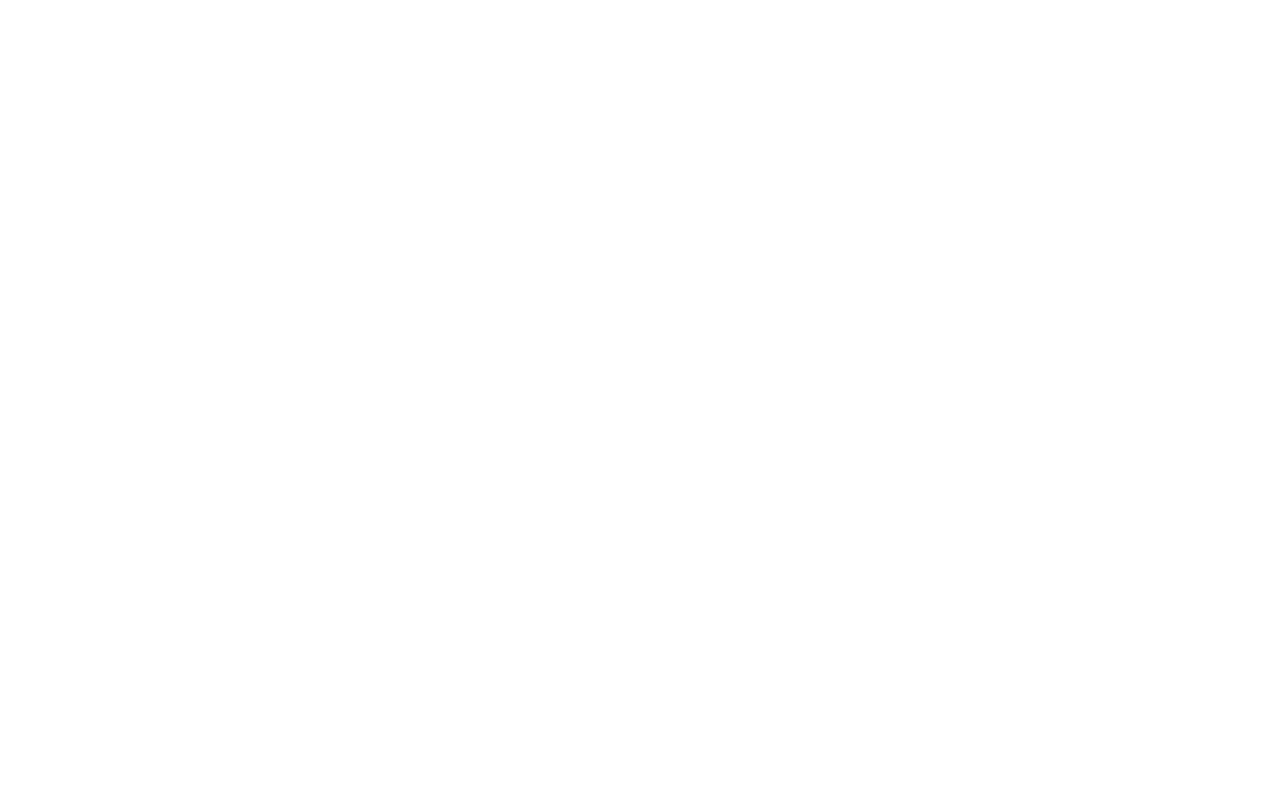
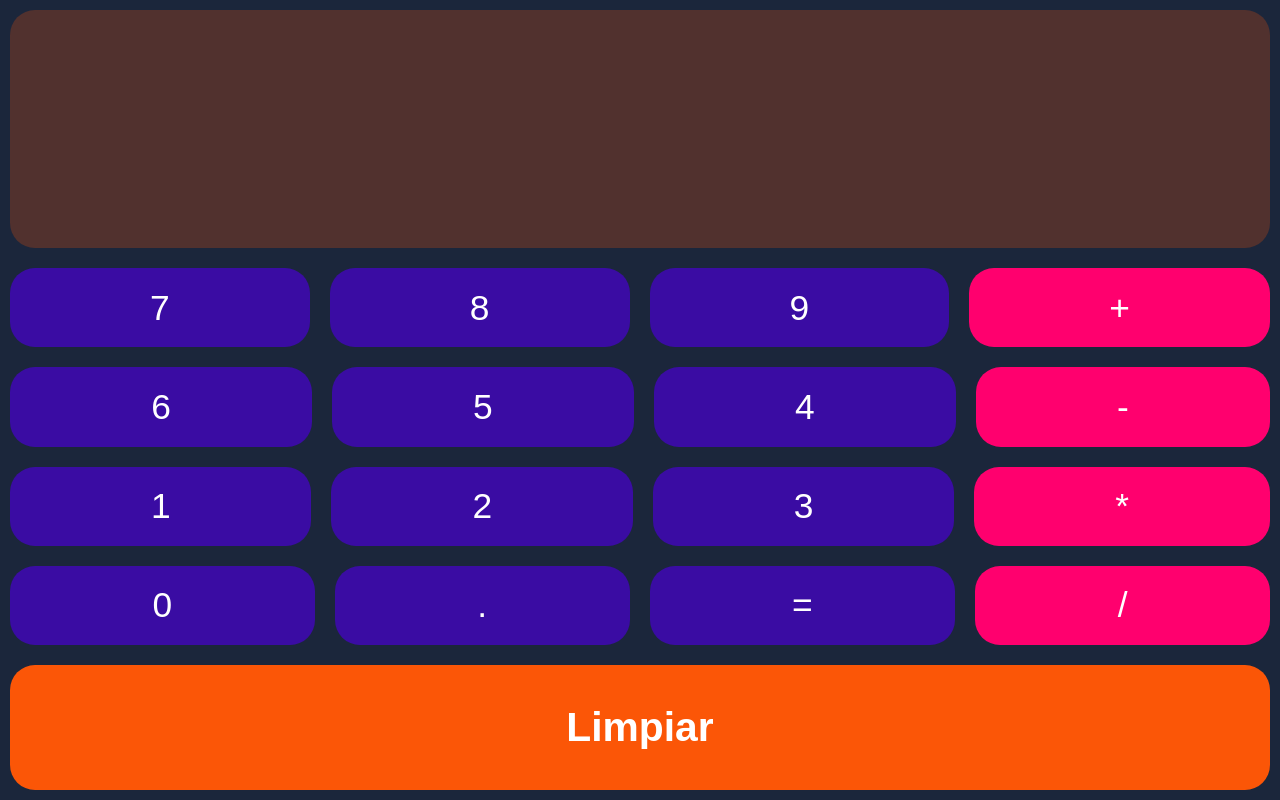
Before and after one commit to AntonioZurano/r-calculator, a React (Create React App) app: page / in a window 1280 px wide. Built offline with nearby package versions, Linux system fonts and the light colour scheme.

Commit message:
dependencia mathjs

```diff
--- a/package.json
+++ b/package.json
@@ -6,6 +6,7 @@
     "@testing-library/jest-dom": "^5.16.5",
     "@testing-library/react": "^13.4.0",
     "@testing-library/user-event": "^13.5.0",
+    "mathjs": "^10.4.2",
     "react": "^18.2.0",
     "react-dom": "^18.2.0",
     "react-scripts": "5.0.1",
--- a/src/App.css
+++ b/src/App.css
@@ -1,74 +1,33 @@
-.App {
+.container_calculadora{
+  width: 100%;
+  height: 100vh;
 
+  display: flex;
+  flex-direction: column;
+
+  font-size: 1.7em;
+  background-color: #1b263b;
 }
+.container_pantalla{
+  height: 180px;
+  flex-grow: 1;
+  padding: 10px;
+}
+.container_botones_cal{
+  flex-grow: 2;
 
-.App-logo {
-  height: 40vmin;
-  pointer-events: none;
+  display: flex;
+  flex-direction: column;
 }
+.fila{
+  display: flex;
+  align-items: center;
+  justify-content: center;
+  flex-grow: 1;
 
-* {
-  font-family: 'Fraunces', serif;
-  color: #fff;
+  margin: 10px 0;
 }
-
-.container {
-  display: flex;
-  justify-content:center;
-  align-items: center;
-  height: 100vh;
+.container_botonClear{
+  flex-grow: 1;
+  padding: 10px;
 }
-
-.calculadora {
-  display: grid;
-  grid-template-columns: repeat(4, 75px);
-  grid-template-rows: 160px repeat(5, 75px);
-  background-color: #00916e;
-  padding: 15px;
-  border-radius: 32px;
-  box-shadow: 15px 10px 0px 5px #00000033;
-}
-button {
-  cursor: pointer;
-  margin: 5px;
-  padding: 0;
-  border-radius: 32px;
-  font-size: 1.5em;
-  border: none;
-  background-color: #00916e;
-  box-shadow: 5px 5px 10px -3px #00000040, -5px -5px 15px 3px #00ffc11f;
-}
-
-button:active {
-  background-color: #006f54;
-}
-
-button:focus {
-  outline: none;
-}
-
-.display {
-  grid-column: 1 / -1;
-  padding: 16px;
-  display: flex;
-  margin: 10px 10px 20px;
-  flex-direction: column;
-  align-items: flex-end;
-  background-color: #363636;
-  border-radius: 32px;
-  text-align: right;
-  justify-content: space-between;
-  word-break: break-all;
-  box-shadow: 0px 0px 0px 10px #00000033;
-}
-
-#valor-actual {
-  font-size: 1.5em;
-}
-
-#valor-anterior{
-   font-size: 2em;
-}
-.col-2 {
-  grid-column: span 2;
-}
--- a/src/App.js
+++ b/src/App.js
@@ -1,12 +1,66 @@
-import './App.css';
+import { useState } from "react";
+import "./App.css";
+import Boton from "./Componentes/Boton/Boton";
+import BotonClear from "./Componentes/BotonClear/BotonClear";
+import Pantalla from "./Componentes/Pantalla/Pantalla";
+import { evaluate } from "mathjs";
+function App() {
 
-function App() {
+  const [input, setInput] = useState("");
+
+  const agregarInput = (dato) =>{
+    setInput(input + dato);
+  }
+  const clearPantalla = () =>{
+    setInput("");
+  }
+  const calcularOperacion = () =>{
+    try {
+      if(input){
+        setInput(evaluate(input));
+      }else{
+        alert("No hay números");
+      }
+    } catch (error) {
+      alert("Operación incorrecta...");
+    }
+  }
   return (
     <div className="App">
-      <header className="App-header">
-
-
-      </header>
+      <div className="container_calculadora">
+        <div className="container_pantalla">
+          <Pantalla>{input}</Pantalla>
+        </div>
+        <div className="container_botones_cal">
+          <div className="fila">
+            <Boton manejarClic={agregarInput}>7</Boton>
+            <Boton manejarClic={agregarInput}>8</Boton>
+            <Boton manejarClic={agregarInput}>9</Boton>
+            <Boton manejarClic={agregarInput}>+</Boton>
+          </div>
+          <div className="fila">
+            <Boton manejarClic={agregarInput}>6</Boton>
+            <Boton manejarClic={agregarInput}>5</Boton>
+            <Boton manejarClic={agregarInput}>4</Boton>
+            <Boton manejarClic={agregarInput}>-</Boton>
+          </div>
+          <div className="fila">
+            <Boton manejarClic={agregarInput}>1</Boton>
+            <Boton manejarClic={agregarInput}>2</Boton>
+            <Boton manejarClic={agregarInput}>3</Boton>
+            <Boton manejarClic={agregarInput}>*</Boton>
+          </div>
+          <div className="fila">
+            <Boton manejarClic={agregarInput}>0</Boton>
+            <Boton manejarClic={agregarInput}>.</Boton>
+            <Boton manejarClic={calcularOperacion}>=</Boton>
+            <Boton manejarClic={agregarInput}>/</Boton>
+          </div>
+        </div>
+        <div className="container_botonClear">
+          <BotonClear clear={clearPantalla}>Limpiar</BotonClear>
+        </div>
+      </div>
     </div>
   );
 }
```
